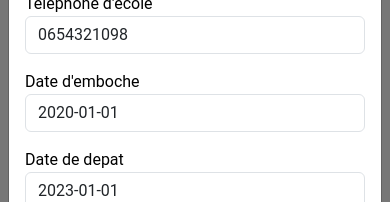
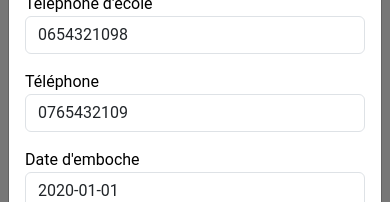
Before and after one commit to ahmedidrissi/GestionnaireStageECM, an Angular app in the folder Front/: page /professors in a window 390 px wide. Both pictures are taken after typing "Sample" into the empty fields and a click on the button "Ajouter un Professeur". Shown: the part 642-844 px from the top of the page. Built offline with nearby package versions, Linux system fonts and the light colour scheme; no server answers.

Commit message:
Add phone number input field to professors component

```diff
--- a/Front/src/app/components/professors/professors.component.html
+++ b/Front/src/app/components/professors/professors.component.html
@@ -183,6 +183,16 @@
                 />
               </div>
               <div class="form-group mb-3">
+                <label for="phoneNumber">Téléphone</label>
+                <input
+                  type="text"
+                  class="form-control"
+                  id="phoneNumber"
+                  placeholder="Numéro de téléphone"
+                  formControlName="phoneNumber"
+                />
+              </div>
+              <div class="form-group mb-3">
                 <label for="hiringDate">Date d'emboche</label>
                 <input
                   type="text"
```
